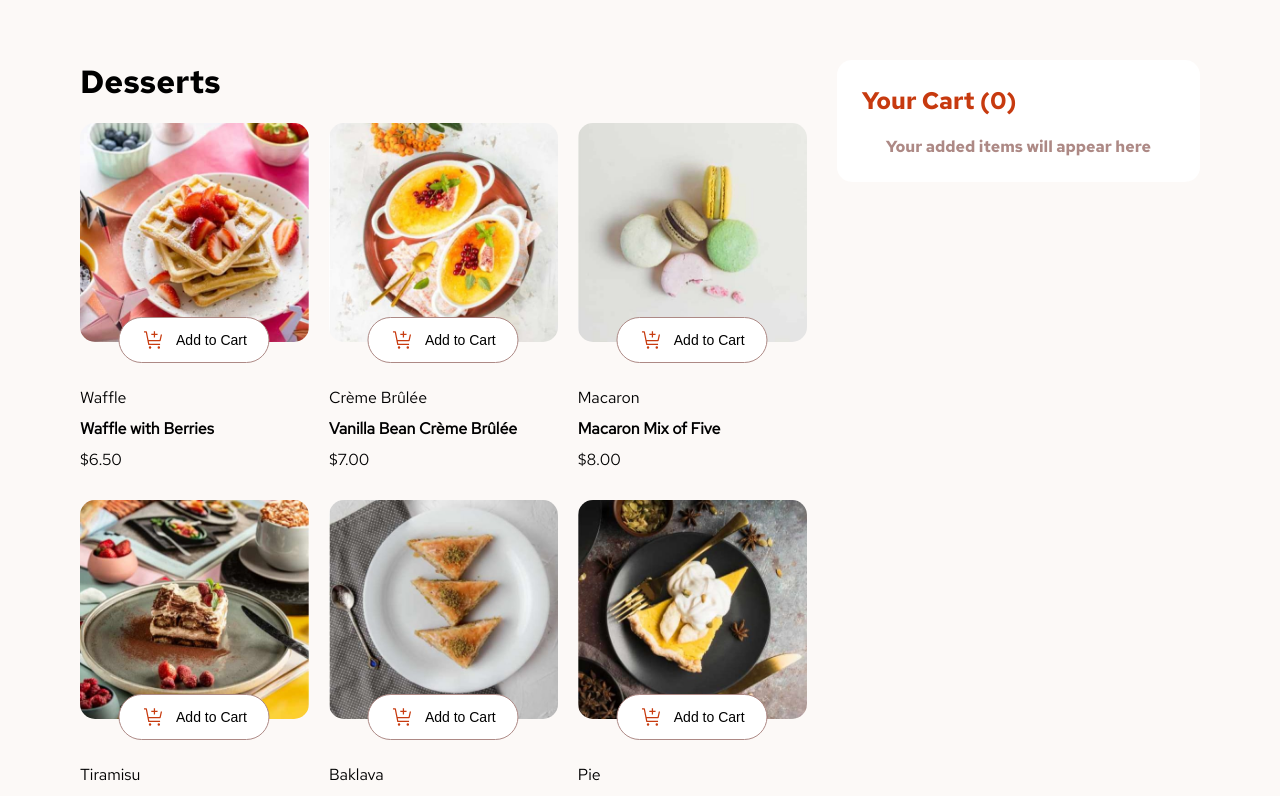
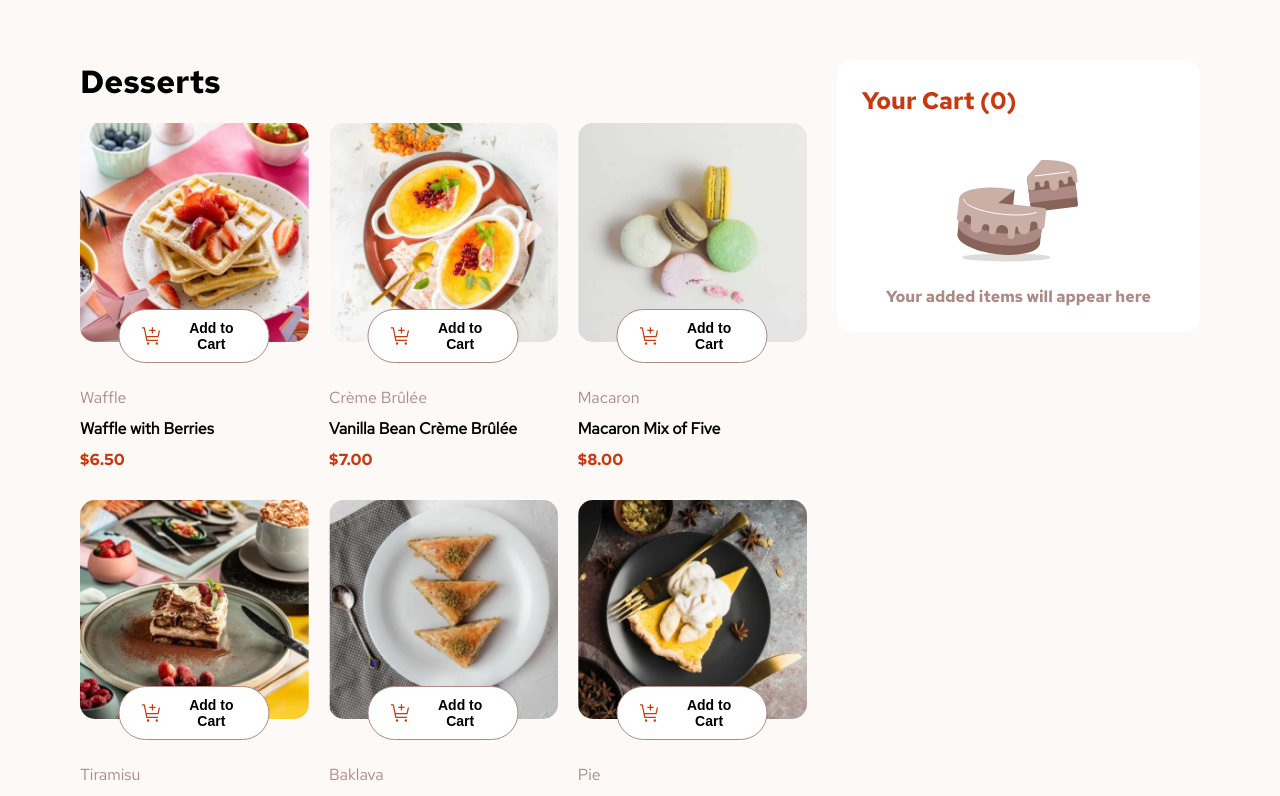
Before and after one commit to Maxim-Pv/product-list-with-card, a React (Create React App) app: page / in a window 1280 px wide. Shown: the top 796 px of the page. Built offline with nearby package versions, Linux system fonts and the light colour scheme.

Commit message:
desktop-design-empty complete

```diff
--- a/src/App.css
+++ b/src/App.css
@@ -113,6 +113,16 @@ body {
   width: 11px;
 }
 
+.category,
+.price {
+  color: hsl(7, 20%, 60%);
+}
+
+.product-price {
+  font-family: 'Bold';
+  color: hsl(14, 86%, 42%);
+}
+
 .cart-img {
   background: url(../public/images/icon-add-to-cart.svg) no-repeat center;
   height: 24px;
@@ -132,7 +142,7 @@ body {
 
 .empty-cart-img {
   display: block;
-  height: 67%;
+  height: 150px;
   background: url(../public/images/illustration-empty-cart.svg) no-repeat center;
 }
 
@@ -199,10 +209,6 @@ body {
   font-family: 'Bold';
 }
 
-.price {
-  color: hsl(7, 20%, 60%);
-}
-
 .remove-btn {
   height: 16px;
   width: 16px;
--- a/src/components/Product.jsx
+++ b/src/components/Product.jsx
@@ -49,14 +49,14 @@ const Product = ({ product, handleAddToCart }) => {
           : (
             <button className='add-to-cart' onClick={() => setIsAdded(true)}>
               <span className='cart-img'></span>
-              Add to Cart
+              <strong>Add to Cart</strong>
             </button>
             )
         }
       </div>
-      <span>{product.category}</span>
+      <span className='category'>{product.category}</span>
       <strong>{product.name}</strong>
-      <span>${productPrice}</span>
+      <span className='product-price'>${productPrice}</span>
     </div>
   )
 }
```
